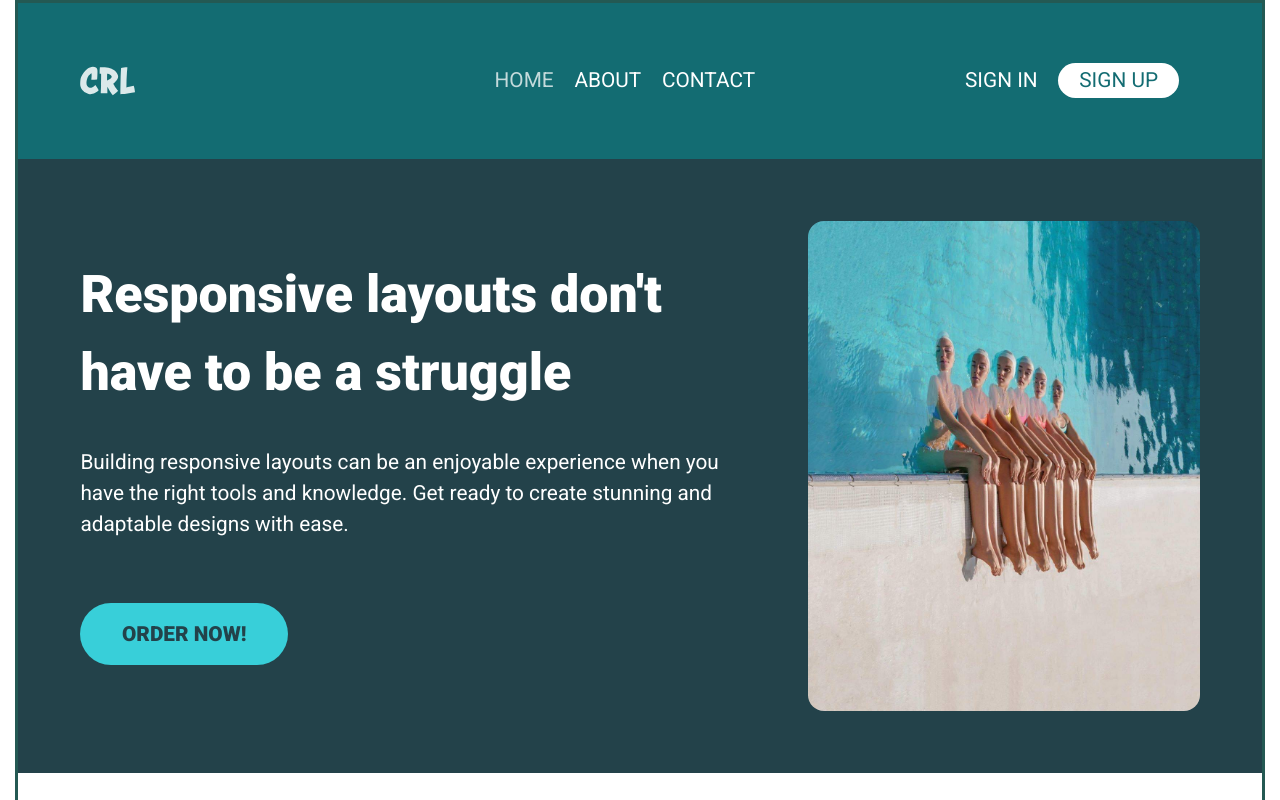
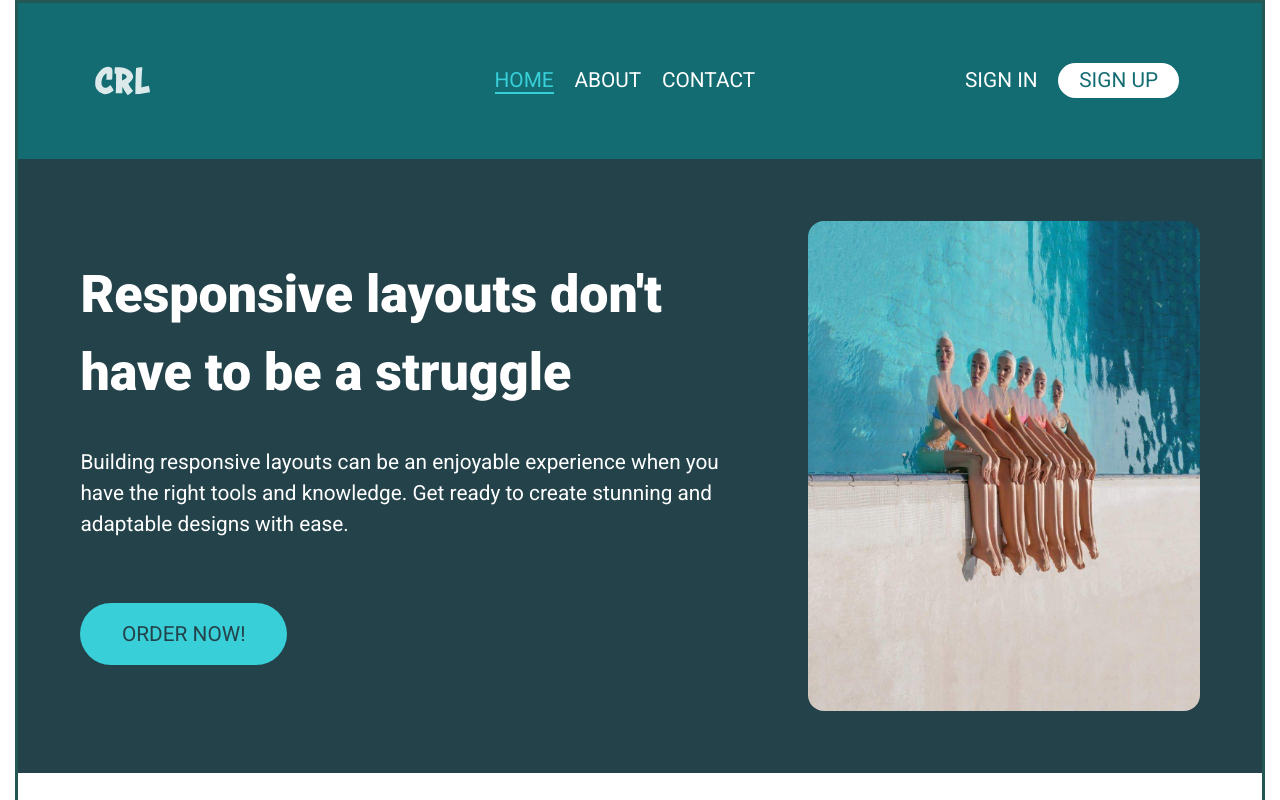
Before and after one commit to danieldraganweb/Responsive-layouts, a plain HTML site: page index.html in a window 1280 px wide. In both pictures the pointer is over the link "HOME". Shown: the top 800 px of the page. Drawn offline with Linux system fonts and the light colour scheme.

Commit message:
style navbar logo

```diff
--- a/style.css
+++ b/style.css
@@ -24,6 +24,7 @@ header {
 .logo {
   display: flex;
   align-items: center;
+  margin-left: 0.7em;
 }
 
 nav {
@@ -33,6 +34,7 @@ nav {
   align-items: center;
   flex-basis: 63%;
 }
+
 /* .nav__list--primary {
   margin: 0 auto;
 }
@@ -74,7 +76,8 @@ nav {
 }
 
 .nav__link:hover {
-  opacity: 0.75;
+  color: #38cfd9;
+  border-bottom: #38cfd9 2px solid;
 }
 
 .hero {
@@ -210,7 +213,7 @@ nav {
   text-decoration: none;
   text-transform: uppercase;
   color: #23424a;
-  font-weight: 900;
+  font-weight: 500;
   background-color: #38cfd9;
   padding: 0.75em 2em;
   border-radius: 100px;
```
